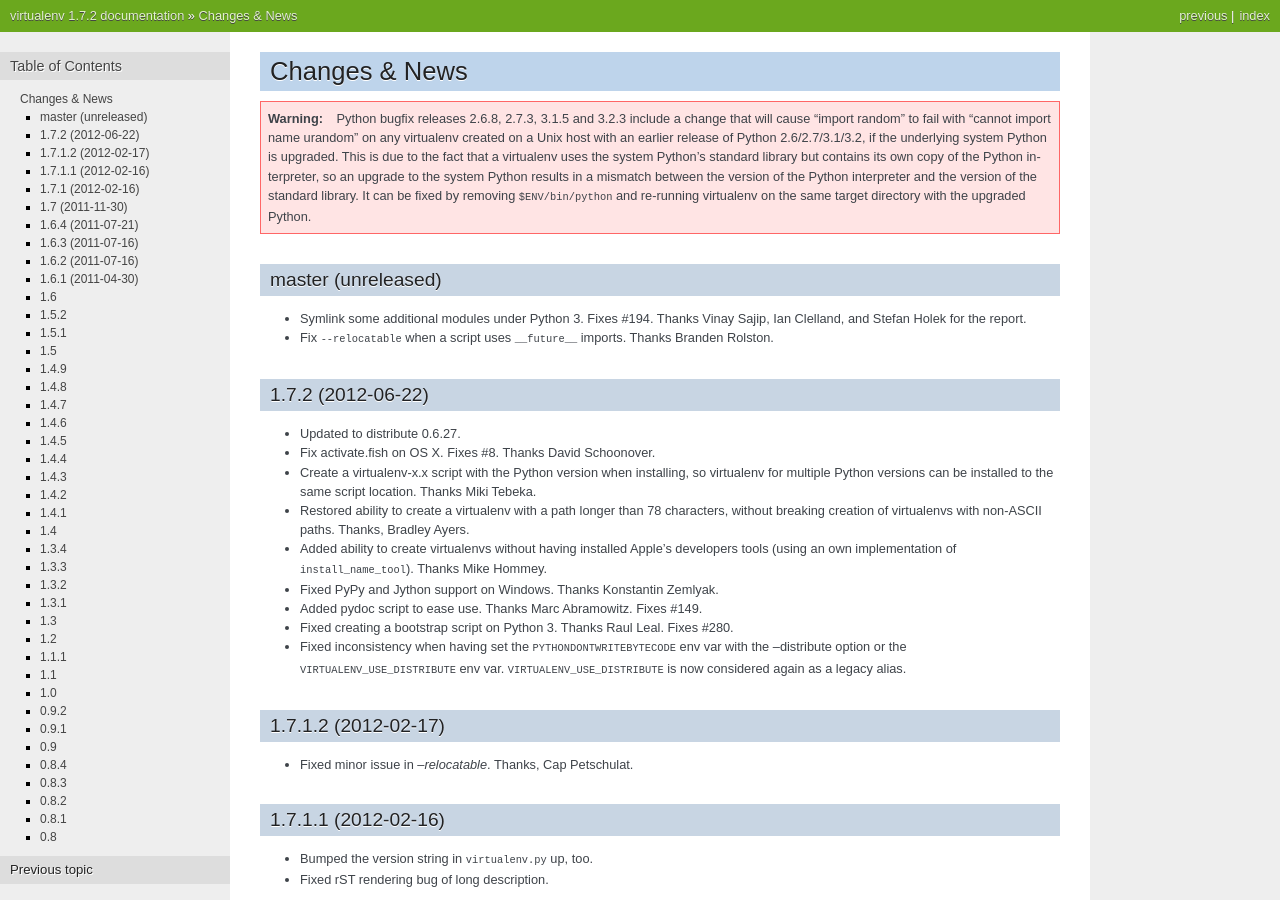
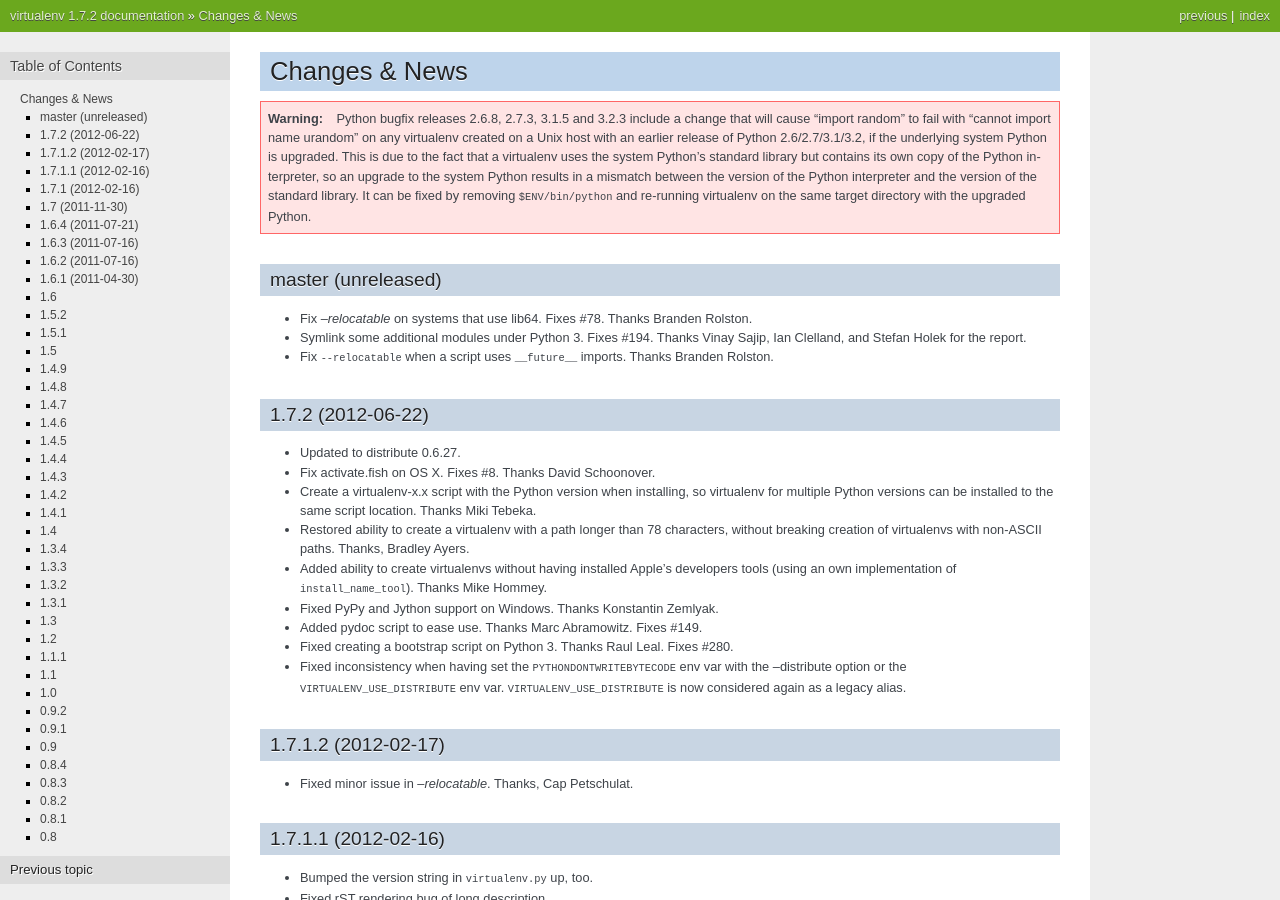
Before and after one commit to pypa/virtualenv, a Sphinx documentation site: the page built from docs/news.txt, in a window 1280 px wide and 900 px high. Built offline with Sphinx 7.4.7, drawn with Linux system fonts in a browser that asks for light colours.

Commit message:
Update AUTHORS and changelog.

```diff
--- a/docs/news.txt
+++ b/docs/news.txt
@@ -17,6 +17,9 @@
 
 master (unreleased)
 ~~~~~~~~~~~~~~~~~~~
+
+* Fix `--relocatable` on systems that use lib64. Fixes #78. Thanks Branden
+  Rolston.
 
 * Symlink some additional modules under Python 3. Fixes #194. Thanks Vinay
   Sajip, Ian Clelland, and Stefan Holek for the report.
```
